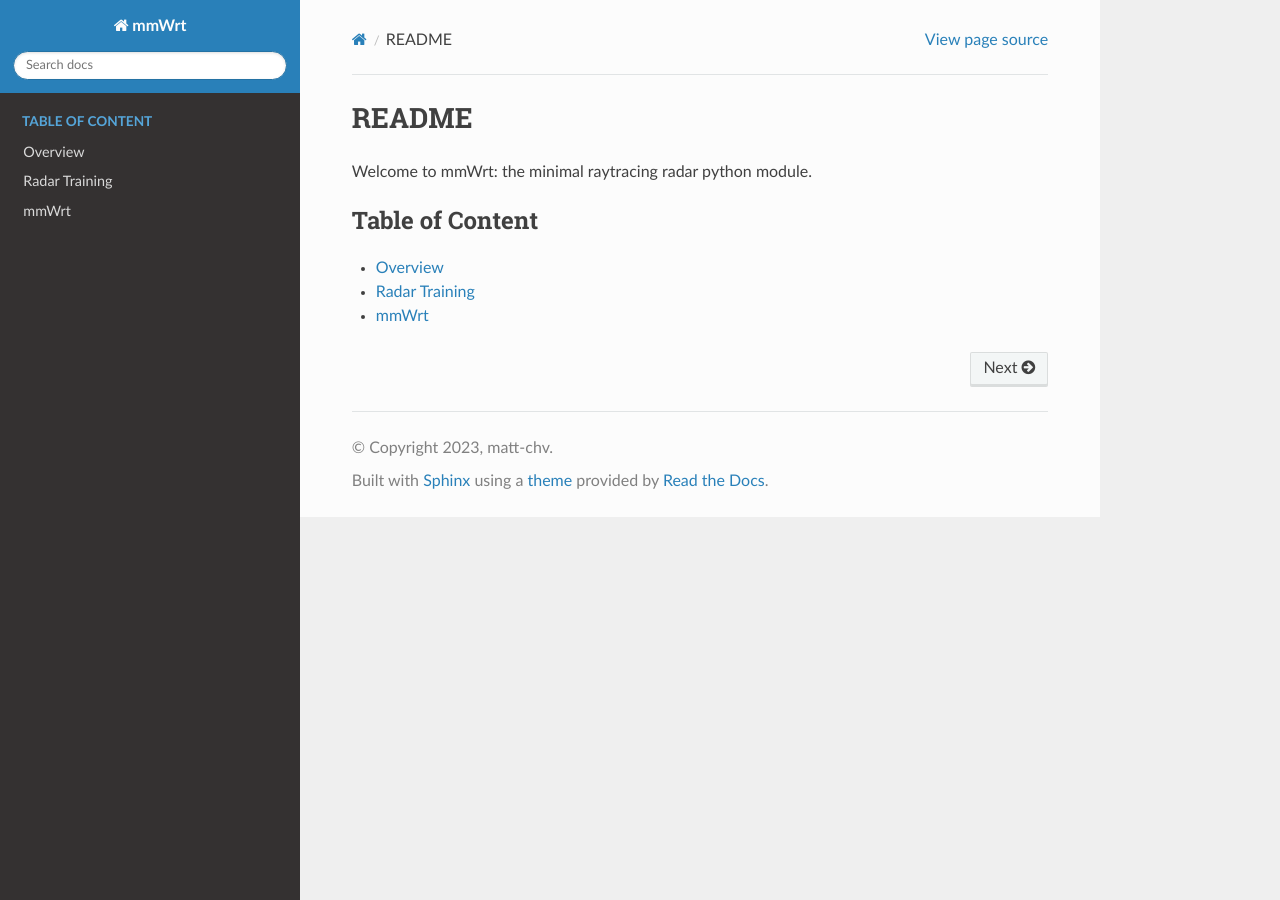
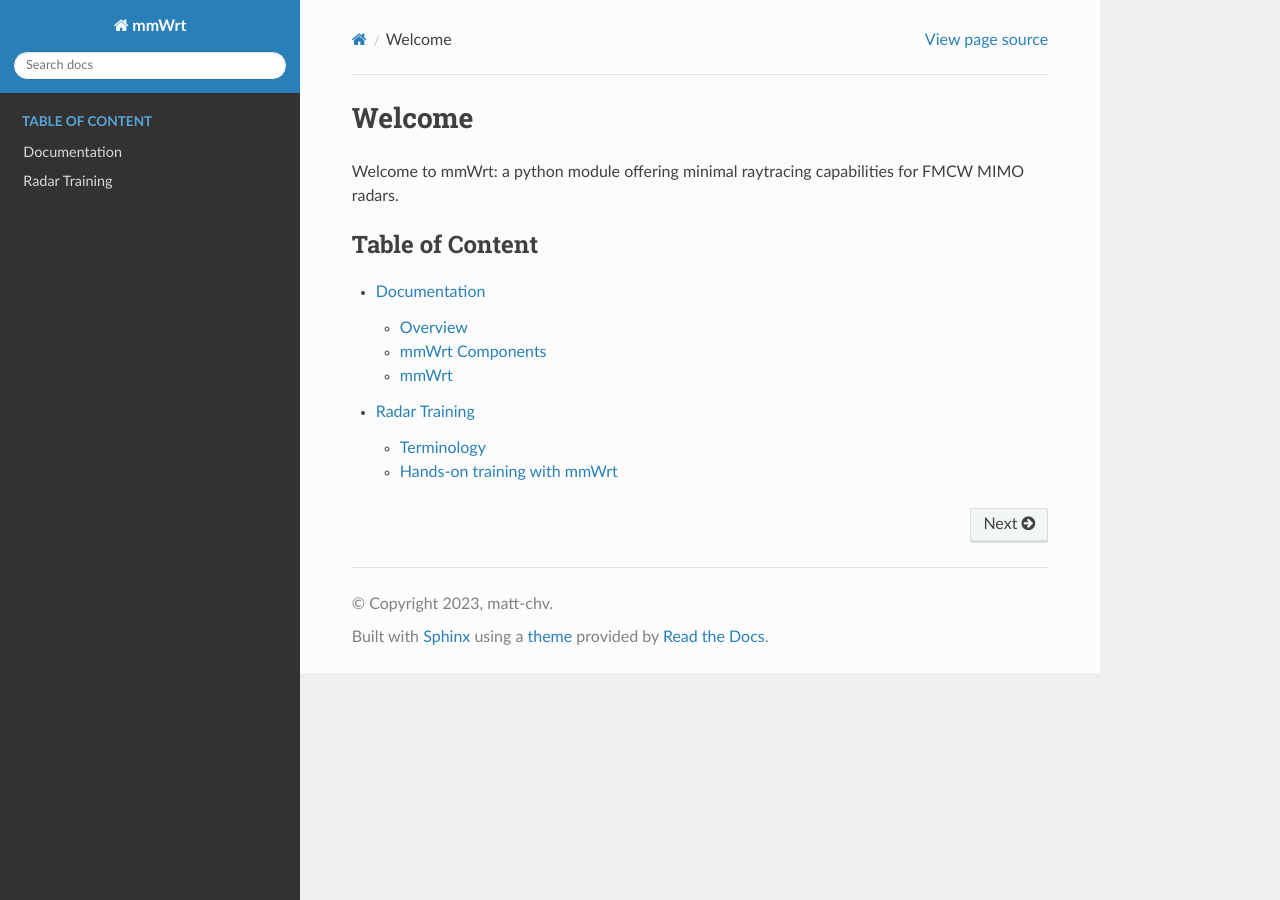
Before and after one commit to matt-chv/mmWrt, a Sphinx documentation site: the page built from docs/index.md, in a window 1280 px wide. Built offline with Sphinx 7.4.7 and the Read the Docs theme 2.0.0, drawn with Linux system fonts in a browser that asks for light colours.

Commit message:
re-arrange the docs for easier on-boarding

````diff
--- a/docs/index.md
+++ b/docs/index.md
@@ -1,13 +1,12 @@
-# README
+# Welcome
 
-Welcome to mmWrt: the minimal raytracing radar python module.
+Welcome to mmWrt: a python module offering minimal raytracing capabilities for FMCW MIMO radars.
 
 ```{toctree}
 ---
 caption: Table of Content
-maxdepth: 1
+maxdepth: 2
 ---
-Overview
+mmWrt_Documentation
 Radar_Training
-modules.rst
 ```
````
Also changed, not shown: docs/Components.md (added, +10 -0 lines), docs/Overview.md (+0 -7 lines), docs/mmWrt_Documentation.md (added, +13 -0 lines).
